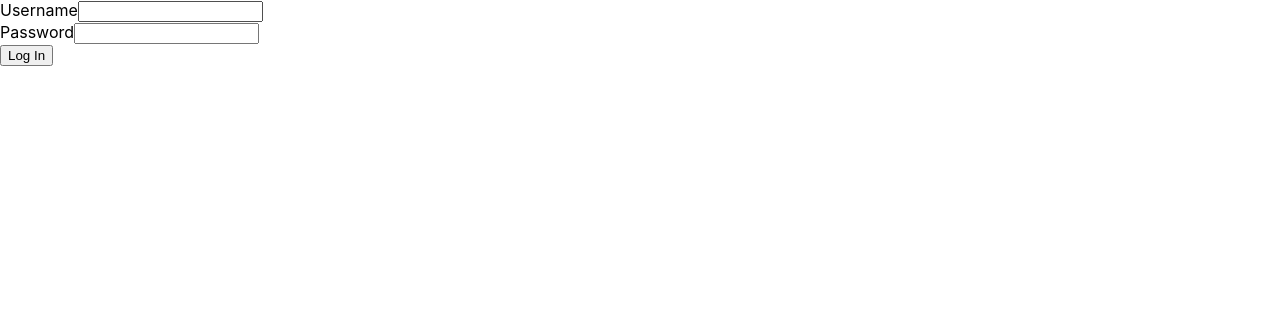
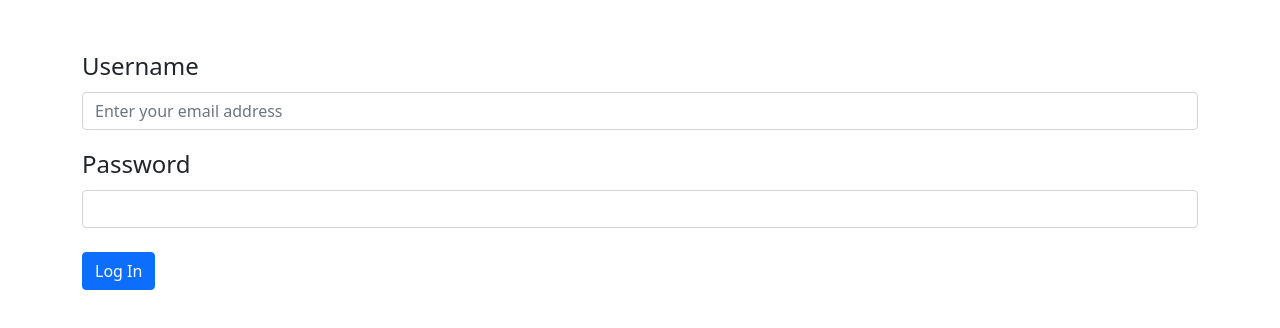
Before and after one commit to JoshLessard/CodersCampusExample, a React (Create React App) app in the folder front-end/: page /login in a window 1280 px wide. Shown: the top 328 px of the page. Built offline with nearby package versions, Linux system fonts and the light colour scheme.

Commit message:
Lesson 20: Getting started with a CSS framework

```diff
--- a/front-end/package.json
+++ b/front-end/package.json
@@ -7,7 +7,9 @@
     "@testing-library/jest-dom": "^5.17.0",
     "@testing-library/react": "^13.4.0",
     "@testing-library/user-event": "^13.5.0",
+    "bootstrap": "^5.1.3",
     "react": "^18.2.0",
+    "react-bootstrap": "^2.10.2",
     "react-dom": "^18.2.0",
     "react-router-dom": "^6.15.0",
     "react-scripts": "5.0.1",
--- a/front-end/src/App.js
+++ b/front-end/src/App.js
@@ -8,6 +8,7 @@ import Homepage from './Homepage';
 import Login from './Login';
 import PrivateRoute from './PrivateRoute';
 import AssignmentView from './AssignmentView';
+import 'bootstrap/dist/css/bootstrap.min.css'
 
 function App() {
   return (
--- a/front-end/src/Login/index.js
+++ b/front-end/src/Login/index.js
@@ -1,5 +1,6 @@
 import { useState } from "react";
 import { useLocalState } from "../util/useLocalStorage";
+import { Button, Col, Container, Form, Row } from "react-bootstrap";
 
 const Login = () => {
 
@@ -36,27 +37,40 @@ const Login = () => {
 
     return (
         <>
-            <div>
-                <label htmlFor="username">Username</label>
-                <input
+            <Container className="mt-5">
+                <Form.Group className="mb-3">
+                    <Form.Label htmlFor="username" className="fs-4">Username</Form.Label>
+                    <Form.Control
                         type="email"
                         id="username"
+                        placeholder="Enter your email address"
                         value={username}
                         onChange={e => setUsername(e.target.value)}
                     />
-            </div>
-            <div>
-                <label htmlFor="password">Password</label>
-                <input
+                </Form.Group>
+                <Form.Group className="mb-3">
+                    <Form.Label htmlFor="password" className="fs-4">Password</Form.Label>
+                    <Form.Control
                         type="password"
                         id="password"
                         value={password}
                         onChange={e => setPassword(e.target.value)}
                     />
+                </Form.Group>
+                <Row>
+                    <Col className="mt-2">
+                        <div>
+                            <Button
+                                id="submit"
+                                type="button"
+                                onClick={() => sendLoginRequest()}
+                            >
+                                Log In
+                            </Button>
                         </div>
-            <div>
-                <button id="submit" type="button" onClick={() => sendLoginRequest()}>Log In</button>
-            </div>
+                    </Col>
+                </Row>
+            </Container>
         </>
     )
 }
```
Lines whose indentation alone changed are shown as unchanged.
